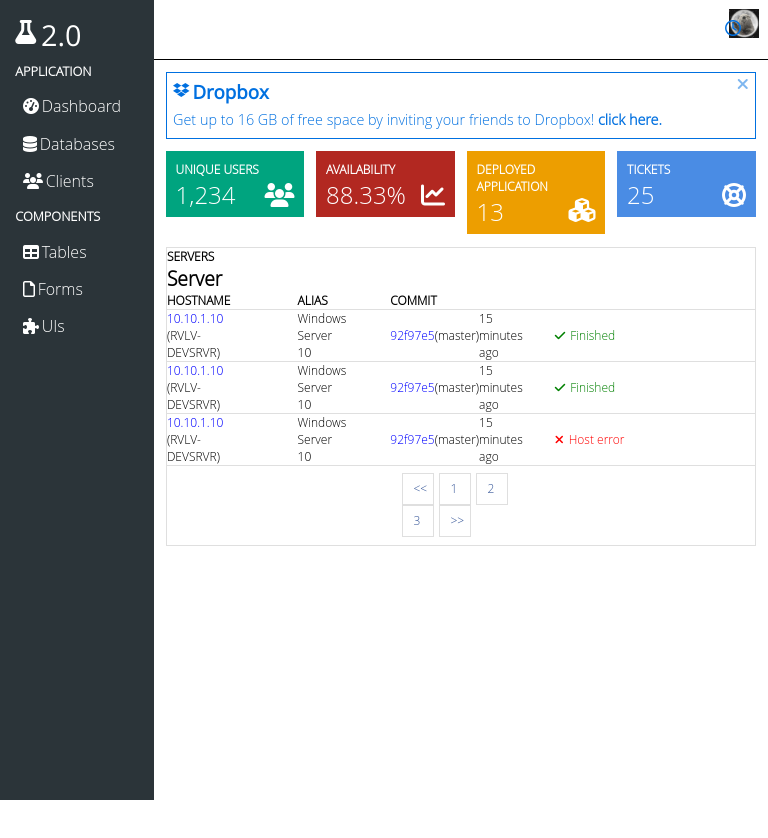
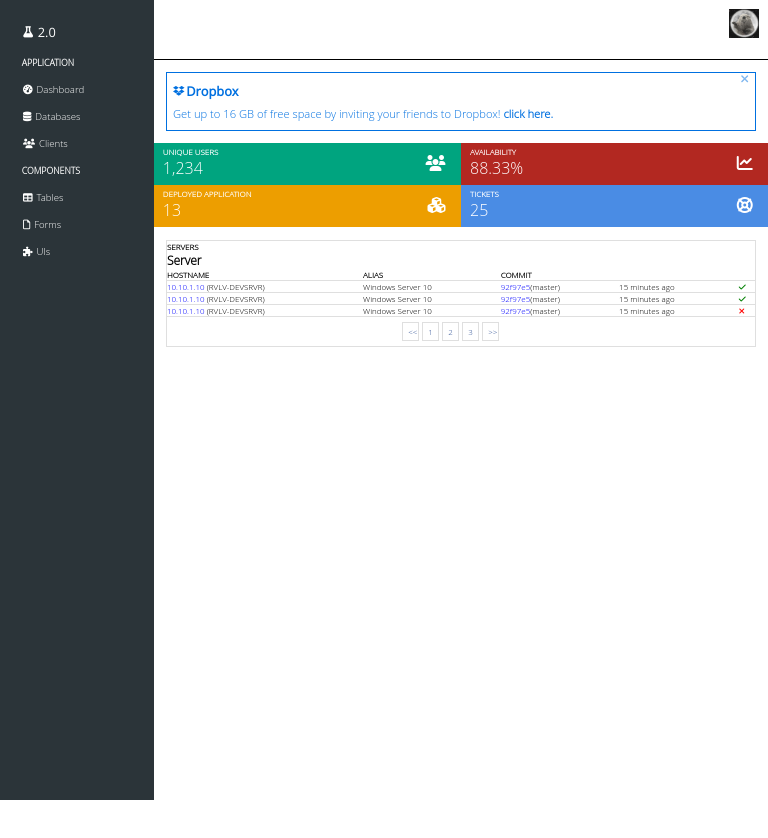
Before and after one commit to ryanalonzo/dashboard, a plain HTML site: page index.html in a window 768 px wide. Drawn offline with nearby package versions, Linux system fonts and the light colour scheme.

Commit message:
New media query | min:768px max: 1023px

```diff
--- a/css/main.css
+++ b/css/main.css
@@ -429,11 +429,11 @@ span {
     .sidebar-header-icon {
         margin-top: 2%;
         margin-right: 3%;
-        font-size: .8rem;
+        font-size: .65rem;
         float: left;
     }
     .sidebar-header h3 {
-        font-size: 0.9rem;
+        font-size: 0.7rem;
         font-family: "Open Sans";
         font-weight: 300;
         margin: auto;
@@ -441,15 +441,15 @@ span {
     .sidebar .icon-holder {
         float: left;
         margin-right: 3%;
-        font-size: 0.7rem;
+        font-size: 0.55rem;
     }
     .sidebar-body h3 {
         font-size: .6rem;
         margin-left: .4rem;
     }
     .sidebar-body li {
-        padding-top: 5%;
-        font-size: .7rem;
+        padding-top: 4%;
+        font-size: .60rem;
         font-family: "Open Sans Light";
     }
     .profile-icon {
@@ -564,3 +564,150 @@ span {
         height: 30px;
     }
 }
+/*max: 768px*/
+@media screen and (min-width:768px) and (max-width: 1023px) {
+    .sidebar-body {
+        margin-top: 1rem;
+    }
+    .sidebar-header {
+        margin-top: .5rem;
+        margin-left: .5rem;
+    }
+    .sidebar-header-icon {
+        margin-top: 2%;
+        margin-right: 3%;
+        font-size: .7rem;
+        float: left;
+    }
+    .sidebar-header h3 {
+        font-size: 0.8rem;
+        font-family: "Open Sans";
+        font-weight: 300;
+        margin: auto;
+    }
+    .sidebar .icon-holder {
+        float: left;
+        margin-right: 3%;
+        font-size: 0.6rem;
+    }
+    .sidebar-body h3 {
+        font-size: .55rem;
+        margin-left: .4rem;
+    }
+    .sidebar-body li {
+        padding-top: 4%;
+        font-size: .6rem;
+        font-family: "Open Sans Light";
+    }
+    .profile-icon {
+        display: none;
+    }
+    .dropbox-icon {
+        margin-top: 1%;
+        float: left;
+        font-size: .70rem;
+        margin-right: .3%;
+    }
+    .dropbox p {
+        margin-top: 1%;
+        font-size: 0.7rem;
+        font-family: "Open Sans Light";
+    }
+    .dropbox h3 {
+        margin-top: .5%;
+        font-family: "Open Sans";
+        font-size: 0.8rem;
+    }
+    .close {
+        position: absolute;
+        right: 1%;
+        top: 0;
+        font-size: 0.70rem;
+    }
+    .close a {
+        color: #0070E0;
+        opacity: 0.50;
+    }
+    .card {
+        margin: 0;
+    }
+    .card-1 {
+        width: 50%;
+    }
+    .card-2 {
+        width: 50%;
+    }
+    .card-3 {
+        width: 50%;
+    }
+    .card-4 {
+        width: 50%;
+    }
+    .card h3 {
+        padding-left: 3%;
+        padding-top: 1%;
+        font-size: .5rem;
+    }
+    .figure {
+        padding-left: 3%;
+        font-size: 1rem;
+    }
+    .card-icon {
+        font-size: 1rem;
+        position: absolute;
+        right: 5%;
+        bottom: 27%;
+    }
+    td {
+        border-bottom: 1px solid #DFDFDF;
+        padding-right: 0;
+    }
+    .upper {
+        font-size: 0.5rem;
+    }
+    .lower {
+        font-size: 0.75rem;
+    }
+    .server {
+        margin: 2%;
+        width: 96%;
+        overflow: hidden;
+    }
+    table {
+        font-size: .5rem;
+    }
+    span {
+        color: blue;
+    }
+    .error p{
+        display: none;
+    }
+    .error .status-icon {
+        position: relative;
+        left: 35%;
+    }
+    .finished p {
+        display: none;
+    }
+    .finished .status-icon {
+        position: relative;
+        left: 35%;
+    }
+    .buttons {
+        width: 47%;
+        margin-left: 40%;
+    }
+    .button {
+        height: 17px;
+        width: 15px;
+        border: 1px solid #DFDFDF;
+        margin-right: 3px;
+    }
+    .button:last-child {
+        margin-right: 0;
+    }
+    .table-footer {
+        width: 100%;
+        height: 30px;
+    }
+}
```
